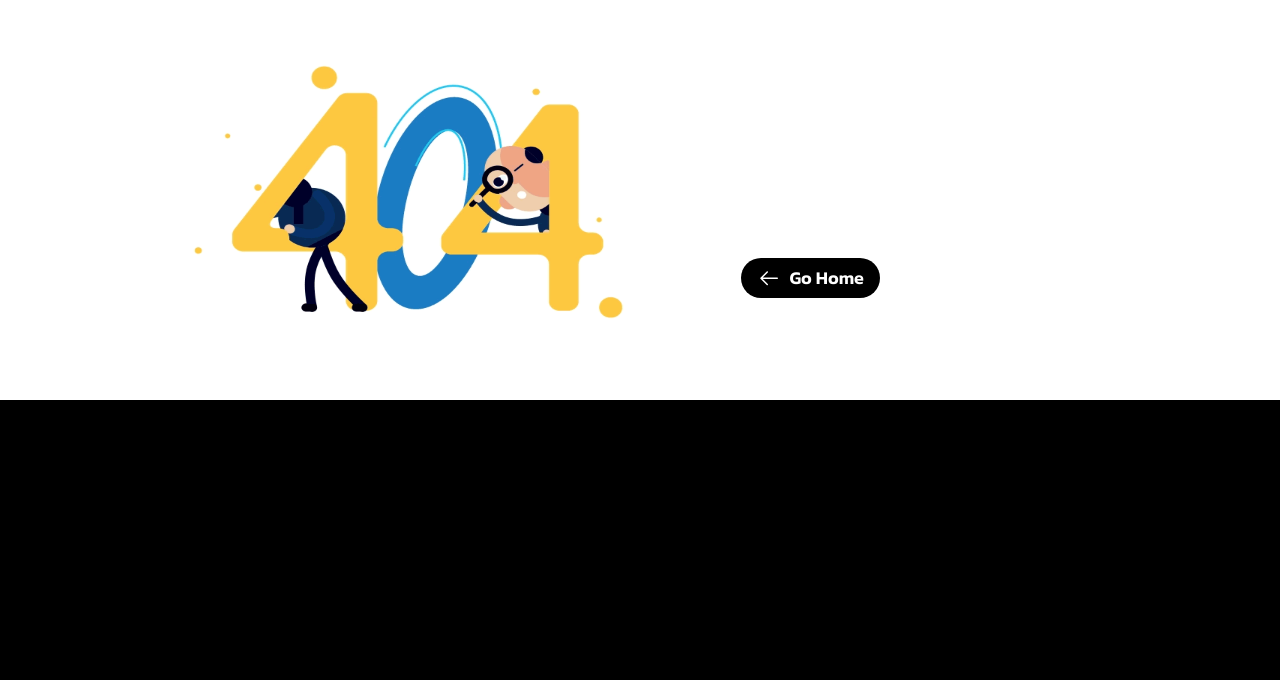
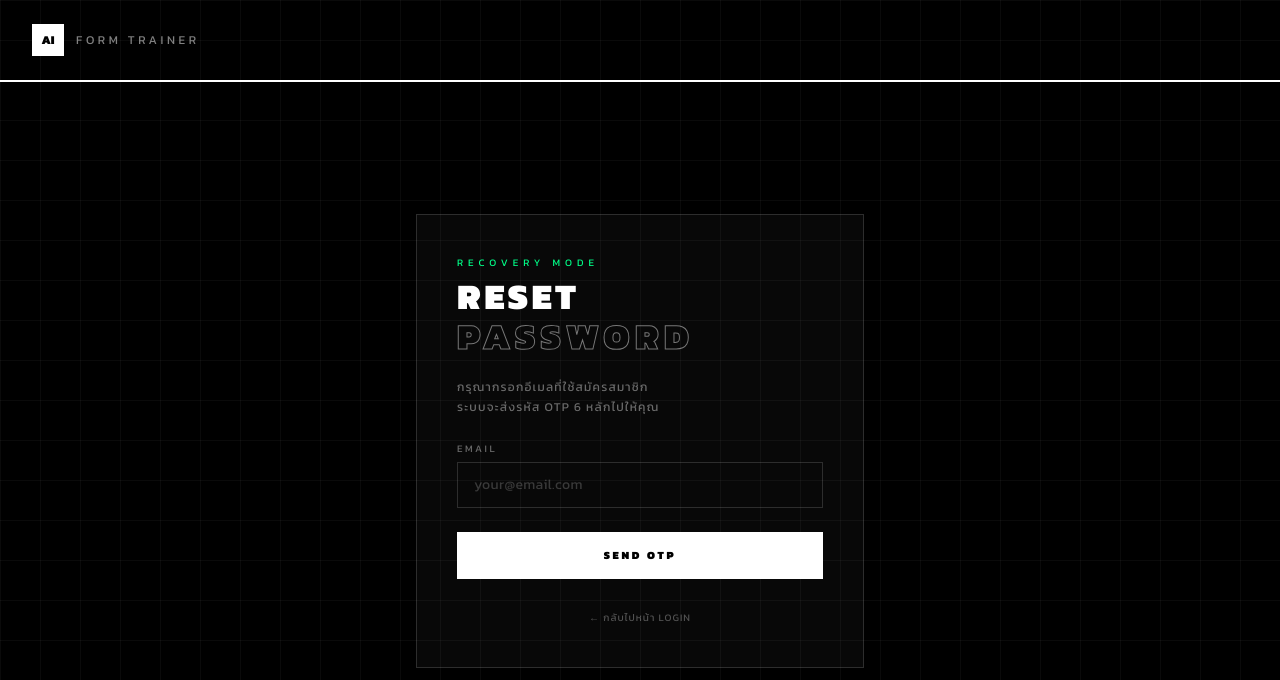
Before and after one commit to Phsithzz/AiTrainer, a React (Vite) app in the folder frontend/: page /forgot-password in a window 1280 px wide. Shown: the top 680 px of the page. Built offline with nearby package versions, Linux system fonts and the light colour scheme; no server answers; a web font is replaced by a local one.

Commit message:
feat:otp forgot password

```diff
--- a/frontend/src/App.jsx
+++ b/frontend/src/App.jsx
@@ -9,6 +9,7 @@ import RegisterPage from "./pages/RegisterPage";
 import { useHistory } from "./hooks/useHistory";
 import DashboardPage from "./pages/DashoardPage";
 import VerifyOtpPage from "./pages/VerifyOtpPage";
+import ForgotPasswordPage from "./pages/ForgotPasswordPage";
 
 export default function App() {
   const { history, fetchHistory, saveWorkout, isLoading } = useHistory();
@@ -41,6 +42,7 @@ export default function App() {
           <Route path="*"               element={<NotFoundPage />} />
           <Route path="/dashboard" element={<DashboardPage />} />
           <Route path="/verify-otp" element={<VerifyOtpPage />} />
+          <Route path="/forgot-password" element={<ForgotPasswordPage />} />
         </Routes>
       </div>
     </BrowserRouter>
--- /dev/null
+++ b/frontend/src/pages/ForgotPasswordPage.jsx
@@ -0,0 +1,144 @@
+import React, { useState } from 'react';
+import { Link, useNavigate } from 'react-router-dom';
+import { useAuth } from '../hooks/useAuth';
+
+export default function ForgotPasswordPage() {
+  const [step, setStep] = useState(1); // 1: กรอกอีเมล, 2: กรอก OTP + รหัสใหม่
+  const [email, setEmail] = useState('');
+  const [otp, setOtp] = useState('');
+  const [newPassword, setNewPassword] = useState('');
+  const [confirmPw, setConfirmPw] = useState('');
+
+  const { forgotPassword, resetPassword, isLoading, error } = useAuth();
+  const navigate = useNavigate();
+
+  // ── Step 1: ส่งคำขอ OTP ──
+  const handleRequestOtp = async (e) => {
+    e.preventDefault();
+    if (!/^[^\s@]+@[^\s@]+\.[^\s@]+$/.test(email)) {
+      return alert("รูปแบบอีเมลไม่ถูกต้อง");
+    }
+
+    const msg = await forgotPassword(email);
+    if (msg) {
+      setStep(2); // เปลี่ยนไปหน้ากรอก OTP
+    }
+  };
+
+  // ── Step 2: ยืนยันรหัสผ่านใหม่ ──
+  const handleResetPassword = async (e) => {
+    e.preventDefault();
+    if (otp.length !== 6) return alert("กรุณากรอก OTP ให้ครบ 6 หลัก");
+    if (newPassword.length < 8 || newPassword !== confirmPw) {
+      return alert("รหัสผ่านต้องมีอย่างน้อย 8 ตัวอักษร และตรงกันทั้ง 2 ช่อง");
+    }
+
+    const msg = await resetPassword(email, otp, newPassword);
+    if (msg) {
+      alert("รีเซ็ตรหัสผ่านสำเร็จ! กรุณาเข้าสู่ระบบด้วยรหัสผ่านใหม่");
+      navigate('/login');
+    }
+  };
+
+  return (
+    <div className="relative min-h-screen flex flex-col overflow-hidden bg-black">
+      <div className="absolute inset-0 pointer-events-none"
+        style={{
+          backgroundImage: 'linear-gradient(rgba(255,255,255,0.04) 1px, transparent 1px), linear-gradient(90deg, rgba(255,255,255,0.04) 1px, transparent 1px)',
+          backgroundSize: '40px 40px'
+        }} />
+
+      <header className="relative z-10 flex items-center px-8 py-6 border-b-2 border-white">
+        <Link to="/" className="flex items-center gap-3">
+          <div className="w-8 h-8 bg-white text-black flex items-center justify-center font-black text-xs cursor-pointer">AI</div>
+          <span className="text-xs tracking-[0.3em] text-white/50 uppercase font-normal cursor-pointer">Form Trainer</span>
+        </Link>
+      </header>
+
+      <main className="relative z-10 flex-1 flex items-center justify-center px-6 py-12">
+        <div className="w-full max-w-md border border-white/15 bg-white/3 p-10">
+
+          <div className="text-[10px] tracking-[0.5em] text-[#00ff88] uppercase mb-2 font-normal">RECOVERY MODE</div>
+          <h1 className="text-4xl font-black tracking-widest leading-none mb-1 text-white">RESET</h1>
+          <h2 className="text-4xl font-black tracking-[0.15em] leading-none mb-6"
+            style={{ WebkitTextStroke: '1px rgba(255,255,255,0.45)', color: 'transparent' }}>
+            PASSWORD
+          </h2>
+
+          {error && (
+            <div className="flex items-center gap-2 border border-red-400/40 bg-red-400/8 px-3 py-2.5 mb-6 text-red-400 text-xs tracking-wide">
+              <span>!</span><span>{error}</span>
+            </div>
+          )}
+
+          {/* ──────────────── STEP 1: ขอ OTP ──────────────── */}
+          {step === 1 && (
+            <form onSubmit={handleRequestOtp}>
+              <p className="text-xs tracking-widest text-white/40 mb-6 leading-relaxed">
+                กรุณากรอกอีเมลที่ใช้สมัครสมาชิก <br/>ระบบจะส่งรหัส OTP 6 หลักไปให้คุณ
+              </p>
+
+              <div className="mb-6">
+                <label className="block text-[10px] tracking-[0.25em] text-white/40 uppercase mb-1.5 font-normal">Email</label>
+                <input type="email" value={email} onChange={e => setEmail(e.target.value)}
+                  placeholder="your@email.com"
+                  className="w-full bg-transparent border border-white/15 text-white text-sm px-4 py-3 outline-none focus:border-white/60 placeholder:text-white/20 tracking-wide transition-colors"
+                />
+              </div>
+
+              <button type="submit" disabled={isLoading}
+                className="w-full py-3.5 bg-white text-black font-black text-[11px] tracking-[0.25em] uppercase hover:bg-[#00ff88] border border-white transition-all duration-200 disabled:opacity-40">
+                {isLoading ? 'SENDING...' : 'SEND OTP'}
+              </button>
+            </form>
+          )}
+
+          {/* ──────────────── STEP 2: กรอก OTP + รหัสใหม่ ──────────────── */}
+          {step === 2 && (
+            <form onSubmit={handleResetPassword}>
+              <p className="text-xs tracking-widest text-white/40 mb-6 leading-relaxed">
+                ส่งรหัส OTP ไปที่ <span className="text-white font-bold">{email}</span> แล้ว <br/>(รหัสมีอายุ 5 นาที)
+              </p>
+
+              <div className="mb-4">
+                <label className="block text-[10px] tracking-[0.25em] text-[#00ff88] uppercase mb-1.5 font-normal">OTP (6 Digits)</label>
+                <input type="text" maxLength="6" value={otp} onChange={e => setOtp(e.target.value.replace(/[^0-9]/g, ''))}
+                  placeholder="• • • • • •"
+                  className="w-full bg-transparent border border-[#00ff88]/50 text-white text-xl text-center px-4 py-3 outline-none focus:border-[#00ff88] placeholder:text-white/10 tracking-[0.5em] transition-colors"
+                />
+              </div>
+
+              <div className="mb-4">
+                <label className="block text-[10px] tracking-[0.25em] text-white/40 uppercase mb-1.5 font-normal">New Password</label>
+                <input type="password" value={newPassword} onChange={e => setNewPassword(e.target.value)}
+                  placeholder="รหัสผ่านใหม่อย่างน้อย 8 ตัวอักษร"
+                  className="w-full bg-transparent border border-white/15 text-white text-sm px-4 py-3 outline-none focus:border-white/60 placeholder:text-white/20 tracking-wide transition-colors"
+                />
+              </div>
+
+              <div className="mb-8">
+                <label className="block text-[10px] tracking-[0.25em] text-white/40 uppercase mb-1.5 font-normal">Confirm Password</label>
+                <input type="password" value={confirmPw} onChange={e => setConfirmPw(e.target.value)}
+                  placeholder="ยืนยันรหัสผ่านใหม่"
+                  className="w-full bg-transparent border border-white/15 text-white text-sm px-4 py-3 outline-none focus:border-white/60 placeholder:text-white/20 tracking-wide transition-colors"
+                />
+              </div>
+
+              <button type="submit" disabled={isLoading}
+                className="w-full py-3.5 bg-white text-black font-black text-[11px] tracking-[0.25em] uppercase hover:bg-black hover:text-white border border-white transition-all duration-200 disabled:opacity-40">
+                {isLoading ? 'UPDATING...' : 'RESET PASSWORD'}
+              </button>
+            </form>
+          )}
+
+          <div className="mt-6 text-center">
+            <button onClick={() => navigate('/login')} className="text-[10px] text-white/30 tracking-widest uppercase hover:text-white transition-colors">
+              &larr; กลับไปหน้า Login
+            </button>
+          </div>
+
+        </div>
+      </main>
+    </div>
+  );
+}
--- a/frontend/src/pages/LoginPage.jsx
+++ b/frontend/src/pages/LoginPage.jsx
@@ -102,11 +102,15 @@ export default function LoginPage({ onLogin }) {
               />
             </div>
 
-            {/* <div className="text-right mb-5">
-              <a href="#" className="text-[11px] text-white/35 tracking-widest hover:text-white transition-colors">
+  {/* 🟢 เปิดใช้งานปุ่มลืมรหัสผ่าน */}
+            <div className="text-right mb-5">
+              <button
+                type="button"
+                onClick={() => navigate('/forgot-password')}
+                className="cursor-pointer text-[11px] text-white/35 tracking-widest hover:text-white transition-colors">
                 ลืมรหัสผ่าน?
-              </a>
-            </div> */}
+              </button>
+            </div>
 
             <button
               type="submit"
```
